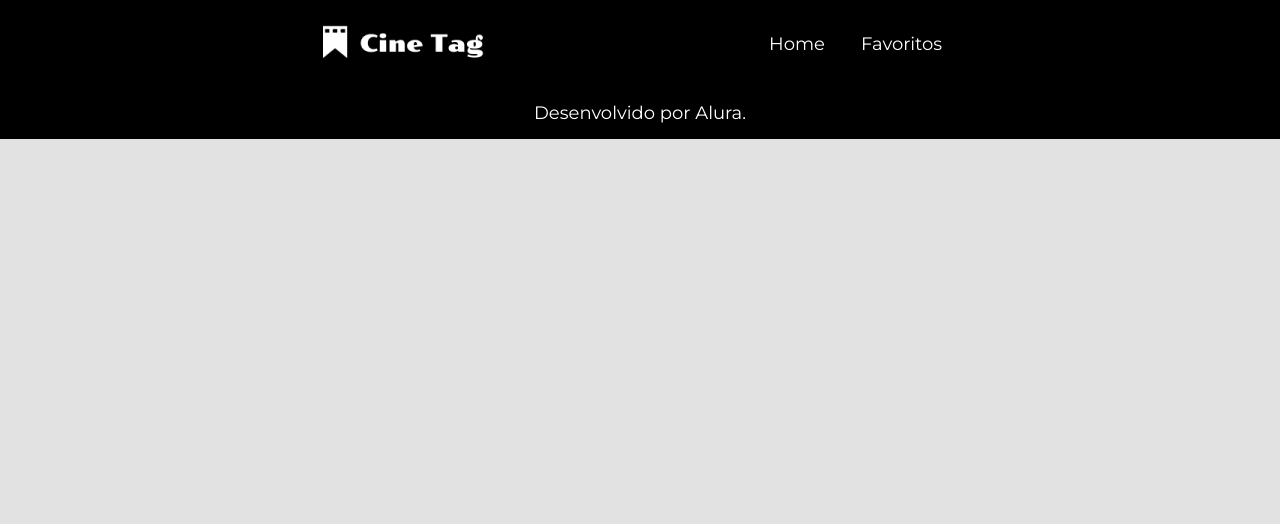
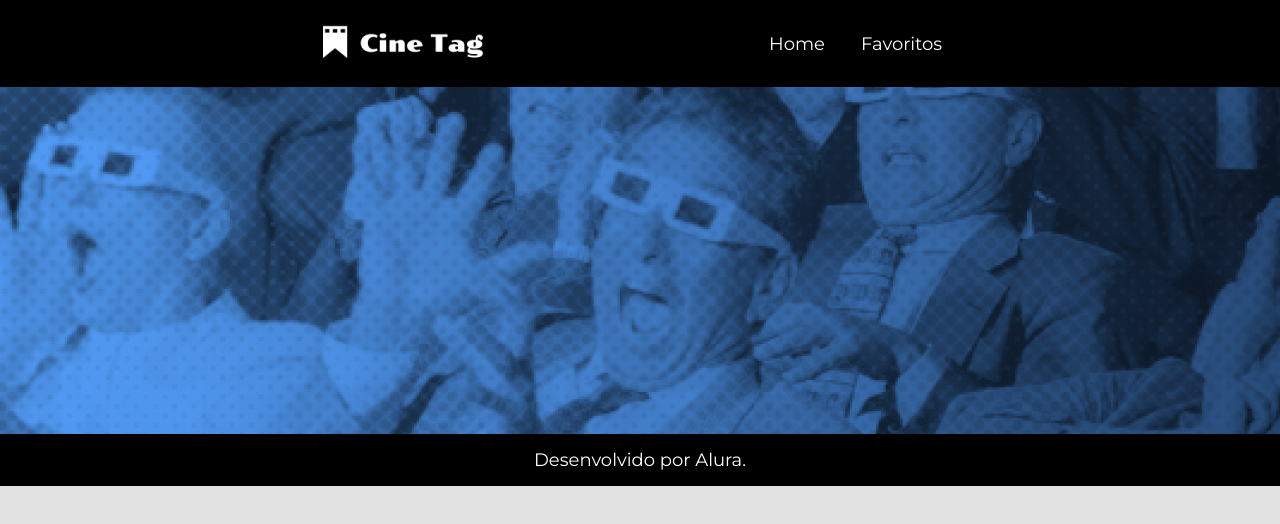
Before and after one commit to Chikrem/react-cinetag, a React (Create React App) app: page / in a window 1280 px wide. Shown: the top 524 px of the page. Built offline with nearby package versions, Linux system fonts and the light colour scheme.

Commit message:
Criando Banner

```diff
--- /dev/null
+++ b/src/componentes/Banner/Banner.module.css
@@ -0,0 +1,6 @@
+.capa {
+    width: 100%;
+    height: 347px;
+    background-size: cover;
+    background-repeat: no-repeat;
+}
--- /dev/null
+++ b/src/componentes/Banner/index.jsx
@@ -0,0 +1,10 @@
+import styles from './Banner.module.css';
+
+function Banner({ imagem }) {
+    return (
+        <div className={styles.capa}
+            style={{ backgroundImage: `url('/imagens/banner-${imagem}.png')` }}></div>
+    )
+}
+
+export default Banner;
--- a/src/pages/Inicio/index.jsx
+++ b/src/pages/Inicio/index.jsx
@@ -1,3 +1,4 @@
+import Banner from "componentes/Banner"
 import Cabecalho from "componentes/Cabecalho"
 import Rodape from "componentes/Rodape"
 
@@ -5,6 +6,7 @@ function Inicio (){
     return(
         <>
         <Cabecalho />
+        <Banner imagem="home" />
         <Rodape />
         </>
     )
```
Also changed, not shown: src/App.js (deleted, +0 -25 lines).
